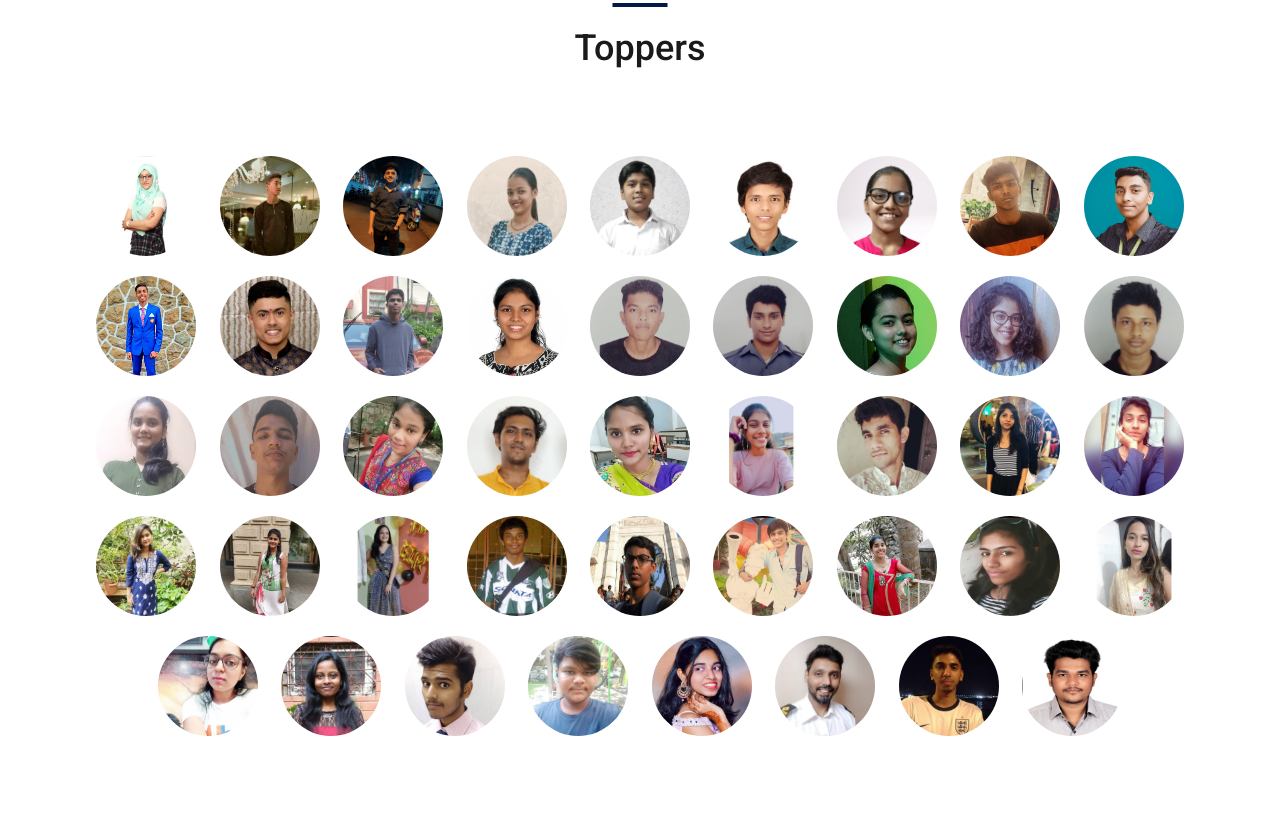
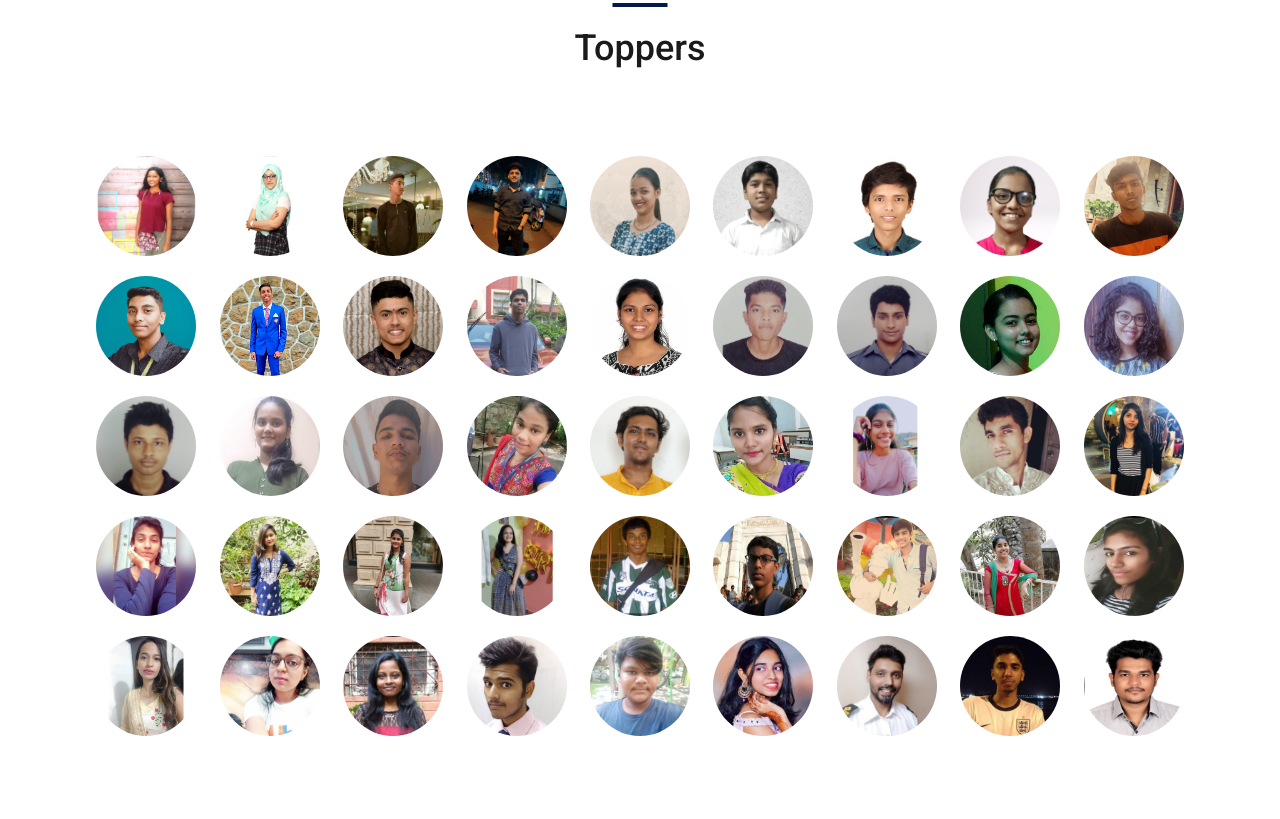
Before and after one commit to sstutorial/website, a plain HTML site: page index.html in a window 1280 px wide. Shown: the part 2540-3359 px from the top of the page. Drawn offline with nearby package versions, Linux system fonts and the light colour scheme; a script that the page names is missing.

Commit message:
added students

```diff
--- a/index.html
+++ b/index.html
@@ -529,6 +529,17 @@
 				<div class="row event_item">
 					<div class="col troopers">
 						<ul>
+
+							<li>
+								<button data-template="olivia-barnes">
+									<img src="images/students/olivia-barnes.jpg" alt="olivia-barnes" height="100" width="100">
+									<div style="display: none;">
+										<div id="olivia-barnes">
+											<strong>Olivia Barnes</strong> <br> HSC (Com.) 91.4% in 2020-21
+										</div>
+									</div>
+								</button>
+							</li>
 							<li>
 								<button data-template="shermin-chauvan">
 									<img src="images/students/shermin-chauvan.jpeg" alt="shermin-chauvan" height="100" width="100">
```
Also changed, not shown: images/students/olivia-barnes.jpg (added).
